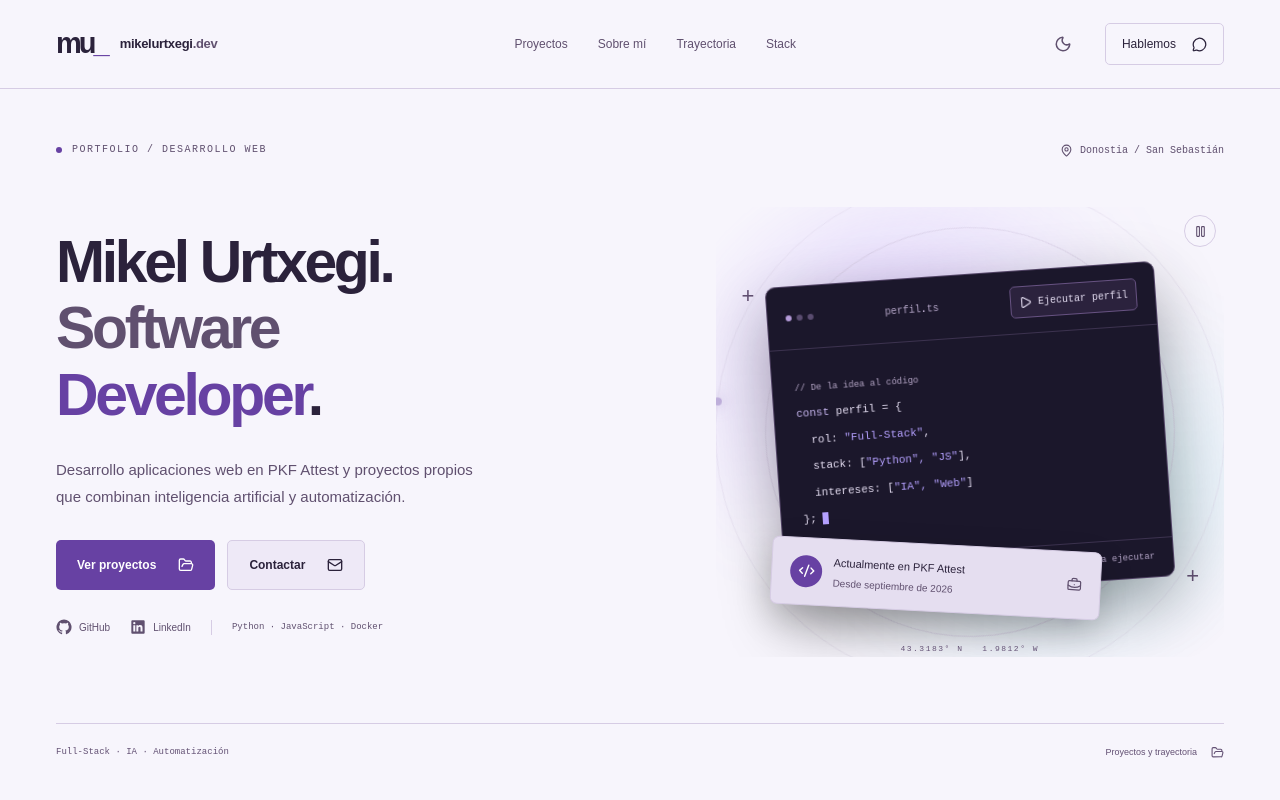
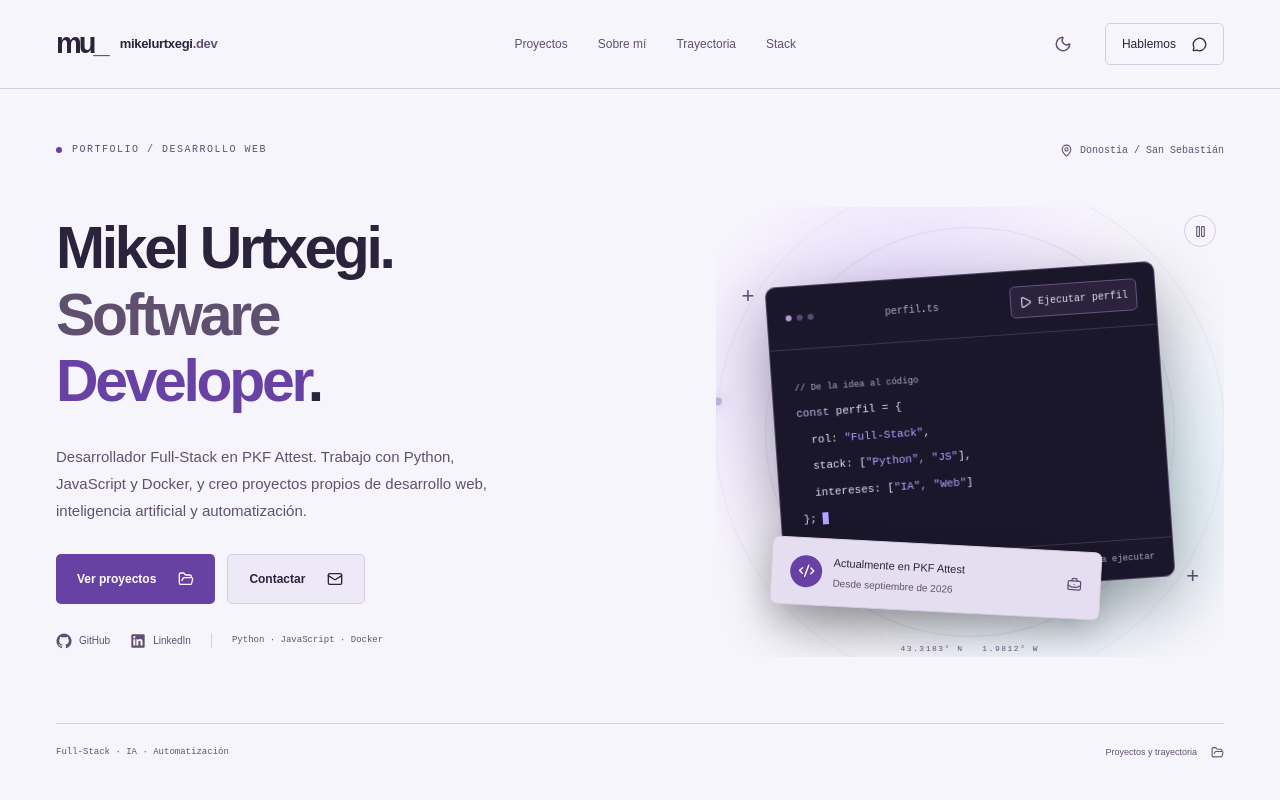
Before and after one commit to Urtxe/portfolio, a React (Vite) app: page / in a window 1280 px wide. Shown: the top 800 px of the page. Built offline with nearby package versions, Linux system fonts and the light colour scheme; a web font is replaced by a local one.

Commit message:
Restore fuller hero introduction with concise wording

```diff
--- a/src/App.tsx
+++ b/src/App.tsx
@@ -373,8 +373,9 @@ function App() {
                 </span>
               </h1>
               <p className="hero-description">
-                Desarrollo aplicaciones web en PKF Attest y proyectos propios
-                que combinan inteligencia artificial y automatización.
+                Desarrollador Full-Stack en PKF Attest. Trabajo con Python,
+                JavaScript y Docker, y creo proyectos propios de desarrollo web,
+                inteligencia artificial y automatización.
               </p>
               <div className="hero-buttons">
                 <a href="#proyectos" className="button primary-button">
```
